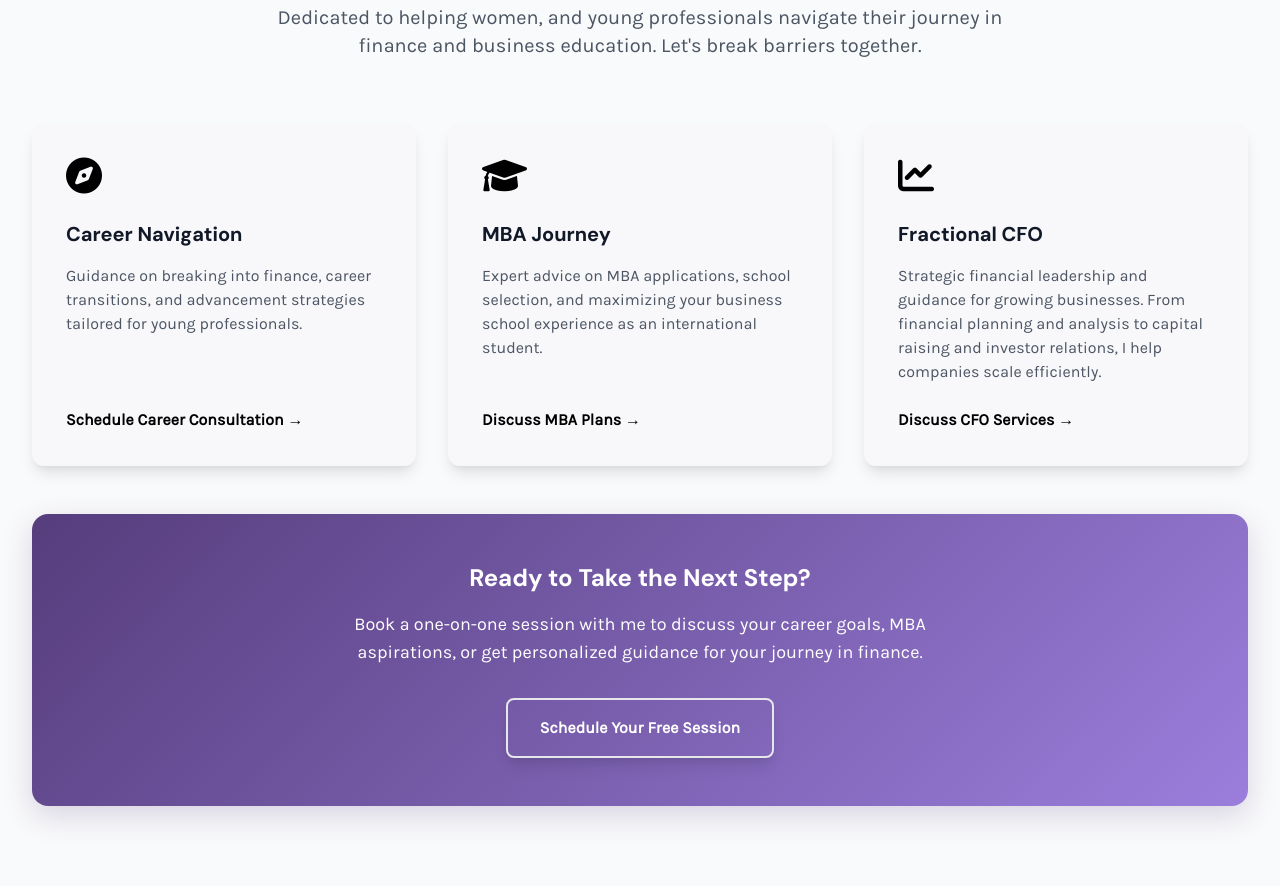
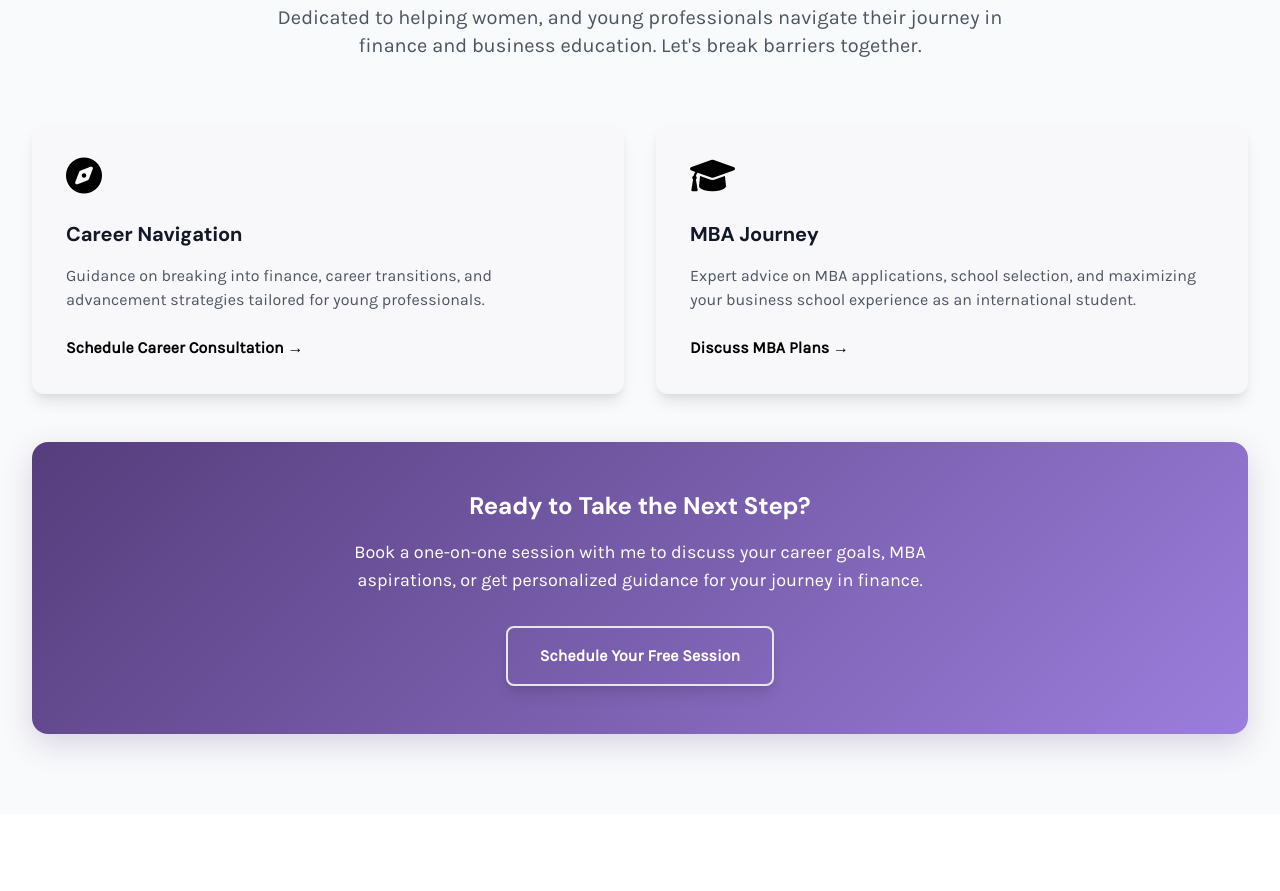
Before and after one commit to phalconVee/obiageli, a plain HTML site: page index.html in a window 1280 px wide. Shown: the part 1940-2831 px from the top of the page. Drawn offline with nearby package versions, Linux system fonts and the light colour scheme.

Commit message:
adjusted mentorship section

```diff
--- a/index.html
+++ b/index.html
@@ -168,7 +168,7 @@
                 </p>
             </div>
 
-            <div class="grid md:grid-cols-3 gap-8 mb-12">
+            <div class="grid md:grid-cols-2 gap-8 mb-12">
                 <div class="mentorship-card bg-white p-8 rounded-xl shadow-lg">
                     <div class="text-primary-purple mb-6">
                         <i class="fas fa-compass mentorship-icon text-4xl"></i>
@@ -199,20 +199,6 @@
                     </a>
                 </div>
 
-                <div class="mentorship-card bg-white p-8 rounded-xl shadow-lg">
-                    <div class="text-primary-purple mb-6">
-                        <i class="fas fa-chart-line mentorship-icon text-4xl"></i>
-                    </div>
-                    <h3 class="text-xl font-bold text-gray-900 mb-4">Fractional CFO</h3>
-                    <p class="text-gray-600 mb-6">
-                        Strategic financial leadership and guidance for growing businesses. From financial planning and
-                        analysis to capital raising and investor relations, I help companies scale efficiently.
-                    </p>
-                    <a href="https://calendly.com/uchennaogbuonyalu/30min" target="_blank"
-                       class="inline-block text-primary-purple font-semibold hover:text-secondary-purple">
-                        Discuss CFO Services →
-                    </a>
-                </div>
             </div>
 
             <!-- Call to Action -->
```
